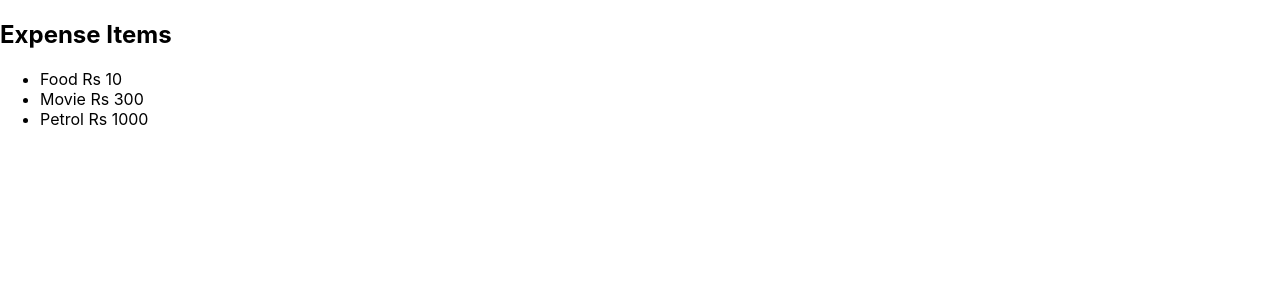
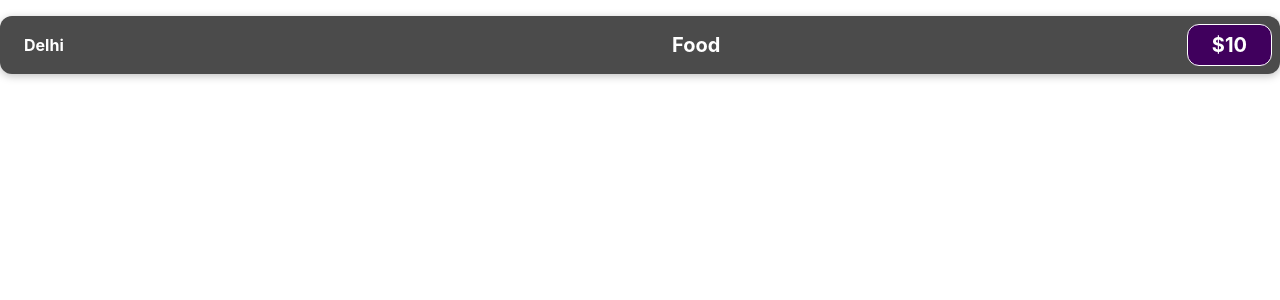
Before and after one commit to sumit71992/React, a React (Create React App) app in the folder expenseapp/: page / in a window 1280 px wide. Shown: the top 300 px of the page. Built offline with nearby package versions, Linux system fonts and the light colour scheme.

Commit message:
css added

```diff
--- /dev/null
+++ b/expenseapp/src/components/ExpenseItem.css
@@ -0,0 +1,56 @@
+.expense-item {
+  display: flex;
+  justify-content: space-between;
+  align-items: center;
+  box-shadow: 0 2px 8px rgba(0, 0, 0, 0.25);
+  padding: 0.5rem;
+  margin: 1rem 0;
+  border-radius: 12px;
+  background-color: #4b4b4b;
+}
+
+.expense-item__description {
+  display: flex;
+  flex-direction: column;
+  gap: 1rem;
+  align-items: flex-end;
+  flex-flow: column-reverse;
+  justify-content: flex-start;
+  flex: 1;
+}
+
+.expense-item h2 {
+  color: #3a3a3a;
+  font-size: 1rem;
+  flex: 1;
+  margin: 0 1rem;
+  color: white;
+}
+
+.expense-item__price {
+  font-size: 1rem;
+  font-weight: bold;
+  color: white;
+  background-color: #40005d;
+  border: 1px solid white;
+  padding: 0.5rem;
+  border-radius: 12px;
+}
+
+@media (min-width: 580px) {
+  .expense-item__description {
+    flex-direction: row;
+    align-items: center;
+    justify-content: flex-start;
+    flex: 1;
+  }
+
+  .expense-item__description h2 {
+    font-size: 1.25rem;
+  }
+
+  .expense-item__price {
+    font-size: 1.25rem;
+    padding: 0.5rem 1.5rem;
+  }
+}
--- a/expenseapp/src/components/ExpenseItem.js
+++ b/expenseapp/src/components/ExpenseItem.js
@@ -1,13 +1,23 @@
-function ExpenseItem(){
+import './ExpenseItem.css';
+
+const ExpenseItem = () =>{
+    const date = new Date(2023, 4, 24);
+    const title = 'Food';
+    const price = 10;
+    const LocationOfExpenditure = "Delhi";
     return (
-        <div>
-            <h2>Expense Items</h2>
-            <ul>
-                <li>Food Rs 10</li>
-                <li>Movie Rs 300</li>
-                <li>Petrol Rs 1000</li>
-            </ul>
+        <div className="expense-item">
+            <div>{date.toISOString}</div>
+            <h2>{LocationOfExpenditure}</h2>
+            <div className='expense-item__description'>
+                <h2>{title}</h2>
+                <div className="expense-item__price">
+                    ${price}
+                </div>
+
+            </div>
         </div>
     )
 }
+
 export default ExpenseItem;
```
Also changed, not shown: 1 other file (tests, documents, lock files or other folders).
